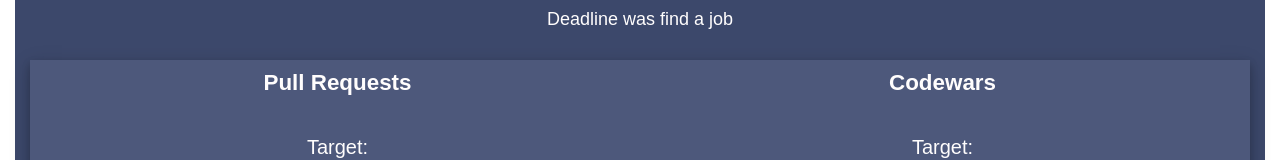
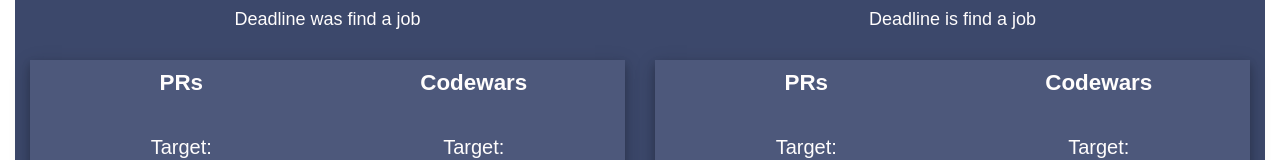
Before and after one commit to OlenaReukova/ldn9-Ctrl-Shift-Learn, a React (Create React App) app in the folder client/: page /result in a window 1280 px wide. Shown: the part 250-410 px from the top of the page. Built offline with nearby package versions, Linux system fonts and the light colour scheme; no server answers.

Commit message:
desktop for dashboard

```diff
--- a/client/src/component/CircleChart.js
+++ b/client/src/component/CircleChart.js
@@ -35,8 +35,8 @@
             cx="50%"
             cy="50%"
             dataKey="value"
-            innerRadius={"70%"}
-            outerRadius={"100%"}
+            innerRadius={"75%"}
+            outerRadius={"105%"}
           >
             {data.map((entry, index) => {
               if (index === 1) {
--- a/client/src/component/DashboardHero.js
+++ b/client/src/component/DashboardHero.js
@@ -13,7 +13,7 @@
       <p className="hero-prgph">Submitted PRs: <span className="card-prgph-number">{data.achievedPulls}</span></p>
       <p className="hero-prgph">CodeWars Rank: <span className="card-prgph-number">{data.achievedRank}</span> kyu</p>
       </div>
-      <p className="hero-details">Scroll down to see more details</p>
+      {/* <p className="hero-details">Scroll down to see more details</p> */}
     </div>
   );
 };
--- a/client/src/component/MilestoneCard.js
+++ b/client/src/component/MilestoneCard.js
@@ -24,7 +24,7 @@
             </div>
             <div className="milestone__card-subcontainer">
                 <div className="factor-container">
-                    <p className="factor-title">Pull Requests</p>
+                    <p className="factor-title">PRs</p>
                     <p className="card-prgph" >
                         <span>Target:</span>
                         <span className="card-prgph-number">{data.targetPulls}</span>
@@ -47,7 +47,7 @@
                         <span className="card-prgph-number">{data.achievedRank} <span className="kyu">Kyu</span></span>
                     </p>
                     <CircleChart targetScore={getCodewarsScore(data.targetRank)} achievedscore={data.achievedScore} />
-                    <p style={{ display: display }}>{checkMilestone(data.targetRank, data.achievedRank)} Milestone</p>
+                    <p style={{ display: display }}>{checkMilestone(getCodewarsScore(data.targetRank), data.achievedScore)} Milestone</p>
                 </div>
             </div>
         </div>
--- a/client/src/component/dashboardHero.css
+++ b/client/src/component/dashboardHero.css
@@ -43,4 +43,16 @@
   .dashboardHero-title-cohort {
     font-size: 1.5rem;
     color: var(--SecondaryColor);
-  }
+}
+
+@media (min-width: 650px) {
+    .pr_card{
+        height: 30vh;
+    }
+
+    .hero-subcontainer{
+        flex: row;
+        justify-content: center;
+
+    }
+}
--- a/client/src/component/milestoneCard.css
+++ b/client/src/component/milestoneCard.css
@@ -6,6 +6,7 @@
   justify-content: center;
   background-color: var(--PrimaryColor);
   padding: 40px 15px;
+  height:900px
 }
 .milestone__title-container {
   display: flex;
@@ -62,3 +63,19 @@
   color: var(--white);
   font-size: 1.25rem;
 }
+
+@media (min-width: 650px) {
+  .milestone__card-container {
+    width: 50%;
+    row-gap: 30px;
+    justify-content: center;
+    background-color: var(--PrimaryColor);
+    padding: 40px 15px;
+    height:900px
+  }
+
+  .milestone__card-subcontainer {
+   height: 80%;
+  }
+
+}
--- a/client/src/pages/Dashboard.js
+++ b/client/src/pages/Dashboard.js
@@ -135,6 +135,7 @@
 				achievedPulls={filteredPulls?.length}
 				achievedRank={codewarsData.ranks?.overall.rank * -1}
 			/>}
+			<div className="main-container">
 			{previousMilestoneName && <MilestoneCard
 				data={getData(previousMilestoneName)} time="Previous" timeVerb="was"
 			/>}
@@ -152,5 +153,6 @@
 			</>)}
 
 		</div>
+		</div>
 	);
 };
--- a/client/src/pages/dashboard.css
+++ b/client/src/pages/dashboard.css
@@ -3,3 +3,26 @@
     flex-direction: column;
     row-gap: 50px;
 }
+
+.main-container{
+    display: flex;
+    flex-direction: column;
+    width: 100%;
+    justify-content: center;
+    row-gap: 40px;
+}
+
+@media (min-width: 650px) {
+    .dashboard__container{
+        row-gap: 0;
+    }
+    .main-container{
+        flex-direction: row;
+        width: 100%;
+        background-color: var(--PrimaryColor);
+        justify-content: space-around;
+        align-items: start;
+        align-content: center;
+        justify-content: start;
+    }
+}
```
